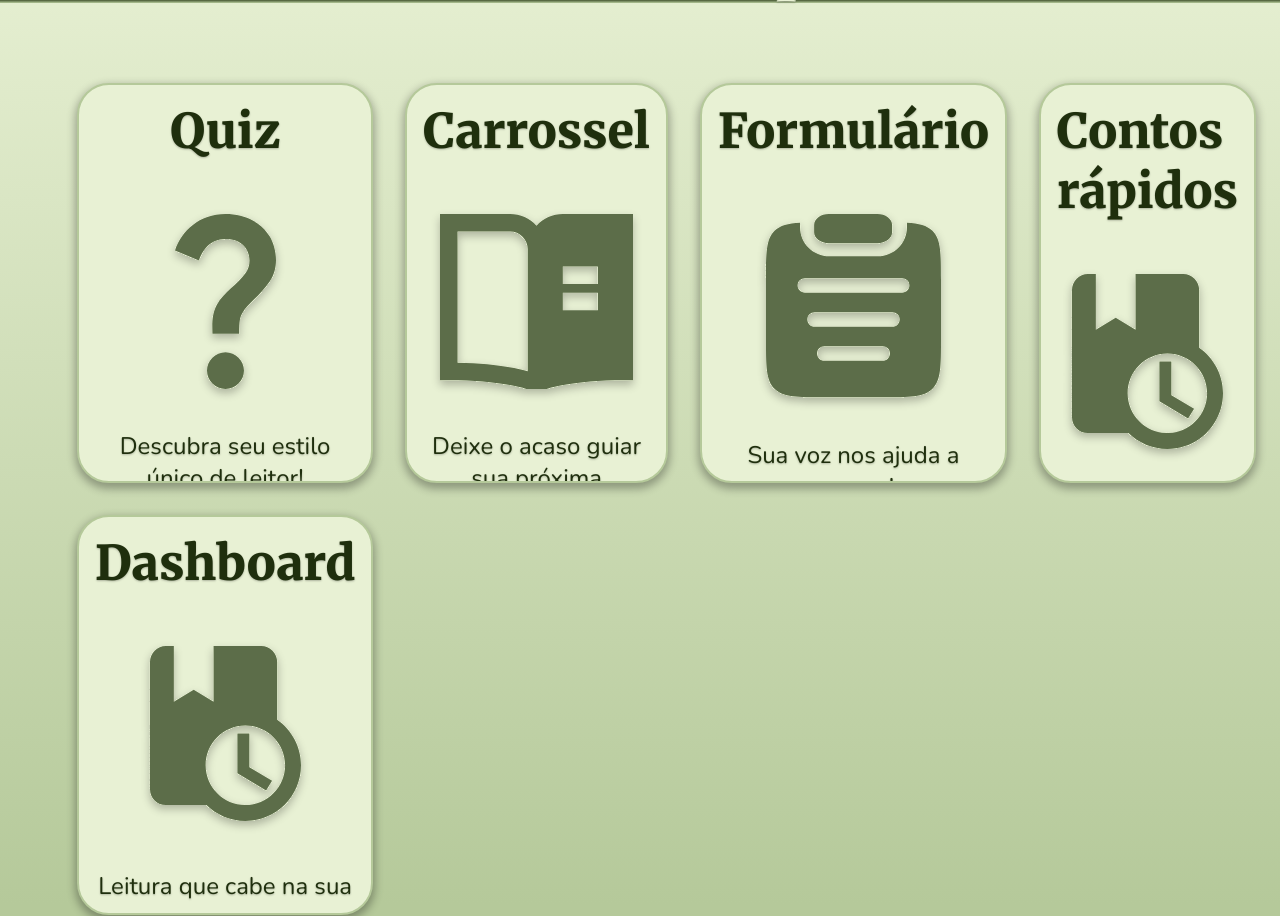
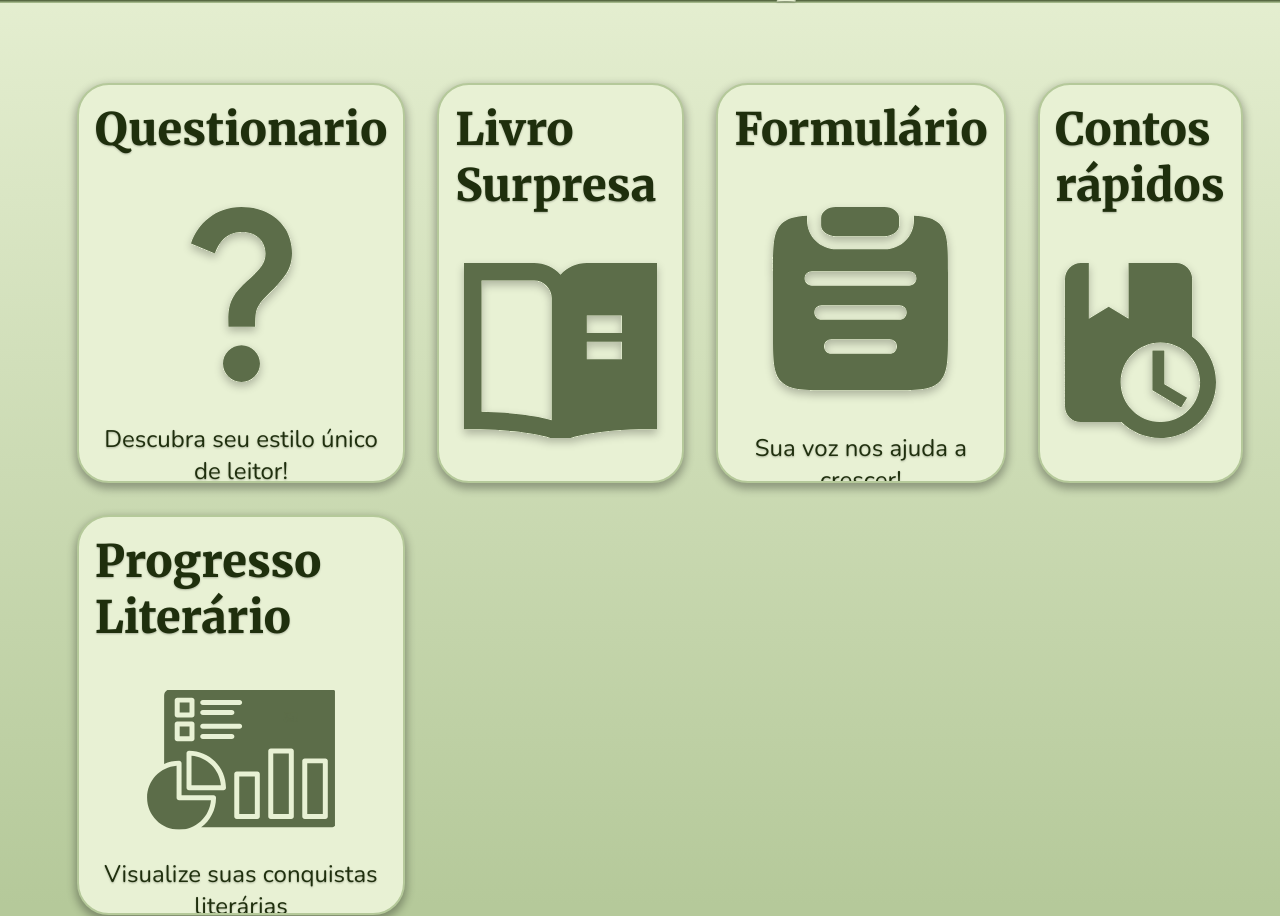
Before and after one commit to GabrielFurtad0/Leitura-descomplicada, a plain HTML site: page Menu.html in a window 1280 px wide. Shown: the part 77-993 px from the top of the page. Drawn offline with nearby package versions, Linux system fonts and the light colour scheme; a web font is replaced by a local one.

Commit message:
Mudanças para encaixar no notebook

```diff
--- a/Menu.html
+++ b/Menu.html
@@ -26,7 +26,7 @@
 
       <a href="">
         <div class="card">
-          <p class="Titulo">Quiz</p>
+          <p class="Titulo">Questionario</p>
           <img src="Imagens/Menu/Quiz.svg" alt="Interrogação">
           <p class="descricao">Descubra seu estilo único de leitor!</p>
           <div class="texto-expandido">
@@ -37,11 +37,11 @@
 
       <a href="Carrossel2.html">
         <div class="card">
-          <p class="Titulo">Carrossel</p>
+          <p class="Titulo">Livro Surpresa</p>
           <img src="Imagens/Menu/Carrossel.svg" alt="livroAleatório">
           <p class="descricao">Deixe o acaso guiar sua próxima aventura literária.</p>
           <div class="texto-expandido">
-            <p> Explore o inesperado. Deixe o carrossel te levar por caminhos literários fora do comum — e descubra histórias que você nem sabia que queria ler.</p>
+            <p> Está indeciso sobre o que ler? Clique aqui e te mostraremos um livro surpresa. Uma ótima maneira de sair da rotina e encontrar novas histórias!</p>
           </div>
         </div>
       </a>
@@ -70,9 +70,9 @@
 
       <a href="ContosRápidos.html">
         <div class="card dashboard">
-          <p class="Titulo">Dashboard</p>
-          <img src="Imagens/Menu/Contos.svg" alt="ContosRápidos" class="contos">
-          <p class="descricao">Leitura que cabe na sua pausa.</p>
+          <p class="Titulo">Progresso Literário</p>
+          <img src="Imagens/Menu/Dashboard2.svg" alt="ContosRápidos" class="dashboard">
+          <p class="descricao">Visualize suas conquistas literárias</p>
           <div class="texto-expandido">
             <p> Uma pausa. Um conto. Um impacto. Leve com você pequenas histórias que tocam, surpreendem e inspiram. Onde quer que você esteja.</p>
           </div>
--- a/Style.css
+++ b/Style.css
@@ -468,7 +468,7 @@ background: linear-gradient(180deg,rgba(181, 201, 154, 1) 0%, rgba(31, 47, 13, 1
   font-family: 'Merriweather';
   font-weight: 1000;
   color: #1F2F0D;
-  font-size: 3rem;
+  font-size: 2.8rem;
 }
 
 .funcionalidades a{
@@ -516,7 +516,6 @@ background: linear-gradient(180deg,rgba(181, 201, 154, 1) 0%, rgba(31, 47, 13, 1
 .funcionalidades img.contos{
   margin-bottom: 0.5rem;
 }
-
 
 /* LOGIN e CADASTRO */
 .Login{
```
Also changed, not shown: Imagens/Menu/Dashboard.svg (added), Imagens/Menu/Dashboard2.svg (added).
